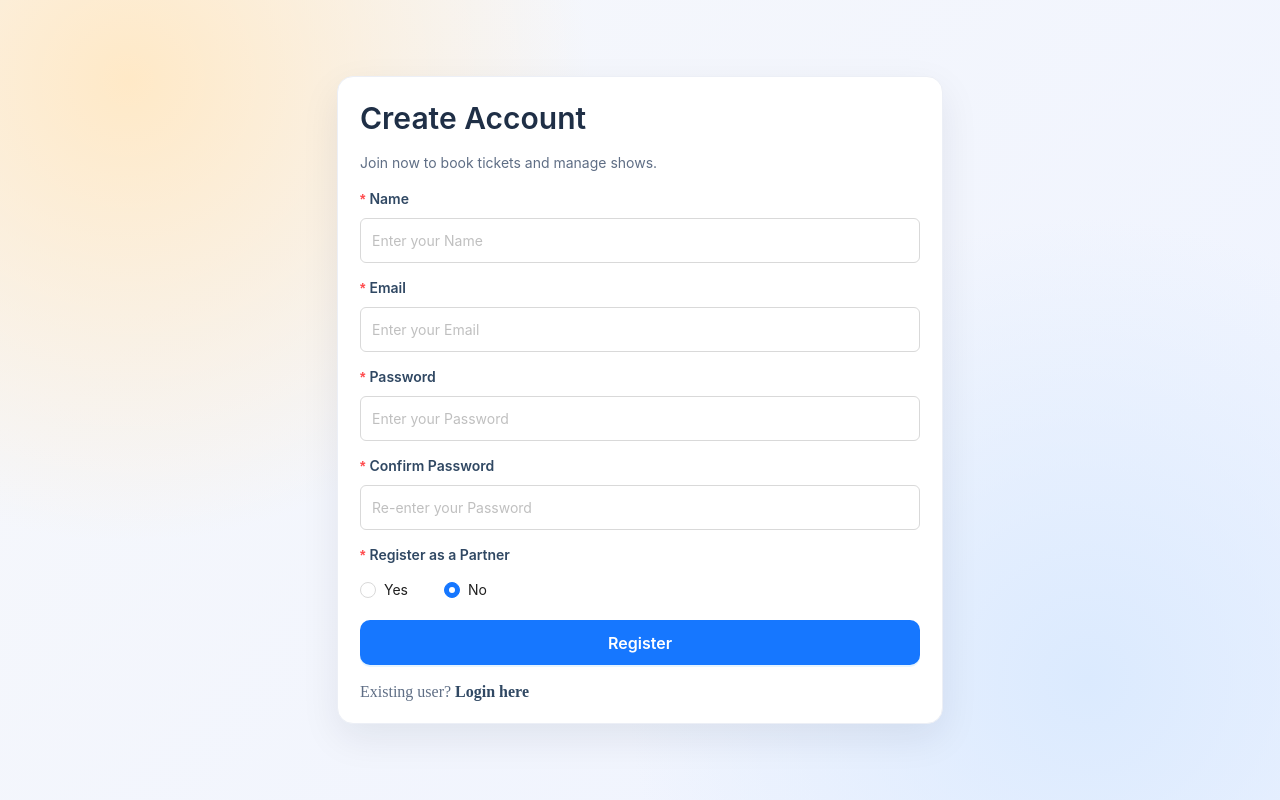
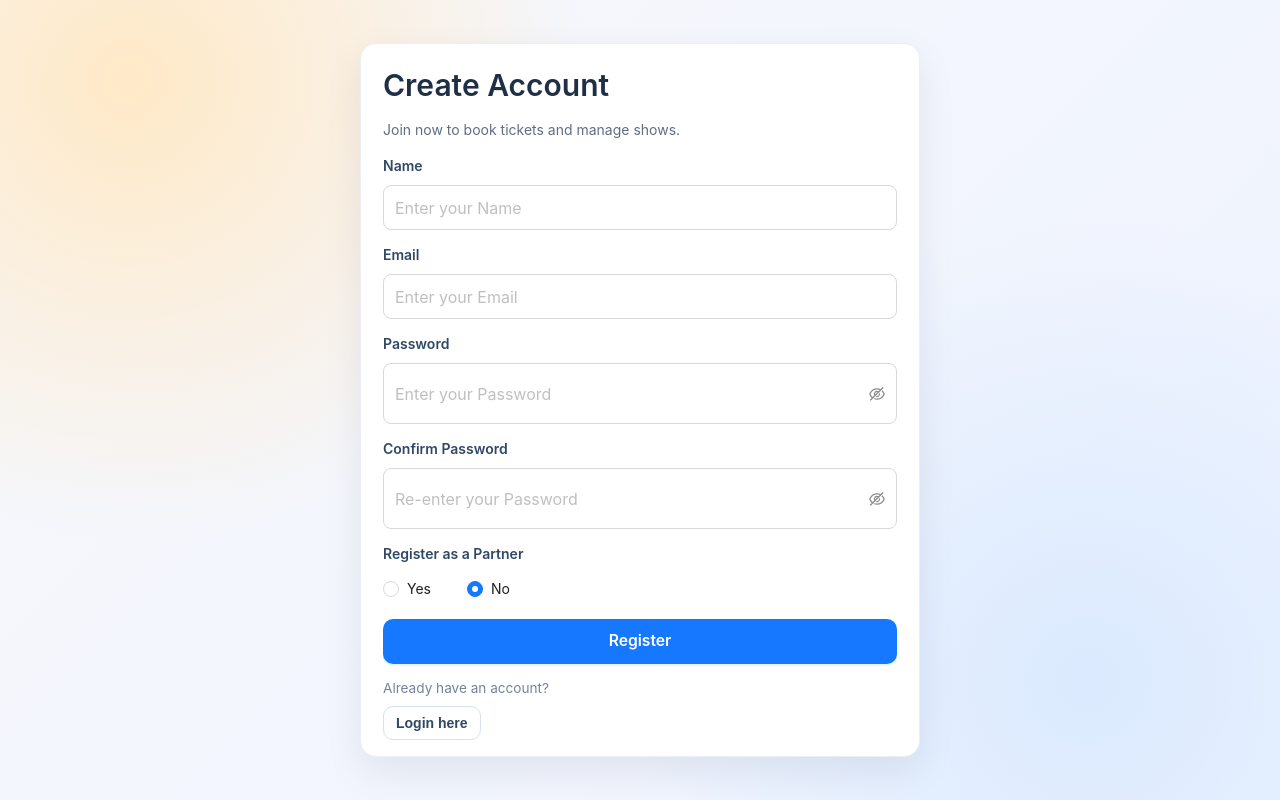
Before and after one commit to tajinder2610/Book-Tamasha-For-Me, a React (Vite) app in the folder client/: page /register in a window 1280 px wide. Built offline with nearby package versions, Linux system fonts and the light colour scheme.

Commit message:
deploy 8

```diff
--- a/client/src/App.css
+++ b/client/src/App.css
@@ -22,6 +22,14 @@
 
 .text-center {
   text-align: center;
+}
+
+.d-flex {
+  display: flex;
+}
+
+.align-items-center {
+  align-items: center;
 }
 
 .cursor-pointer {
--- a/client/src/main.jsx
+++ b/client/src/main.jsx
@@ -1,5 +1,6 @@
 import { StrictMode } from 'react'
 import { createRoot } from 'react-dom/client'
+import "antd/dist/reset.css";
 import './index.css'
 import App from './App.jsx'
 import {Provider} from "react-redux";
--- a/client/src/pages/Login/index.jsx
+++ b/client/src/pages/Login/index.jsx
@@ -43,7 +43,13 @@ function Login() {
           </Typography.Paragraph>
         </div>
 
-        <Form layout="vertical" onFinish={onFinish} className="auth-form">
+        <Form
+          layout="vertical"
+          onFinish={onFinish}
+          className="auth-form auth-login-form"
+          validateTrigger="onBlur"
+          requiredMark={false}
+        >
           <Form.Item
             label="Email"
             name="email"
@@ -53,7 +59,12 @@ function Login() {
               { type: "email", message: "Please enter a valid email" }
             ]}
           >
-            <Input type="email" placeholder="Enter your Email" />
+            <Input
+              type="email"
+              size="large"
+              autoComplete="email"
+              placeholder="Enter your Email"
+            />
           </Form.Item>
 
           <Form.Item
@@ -62,15 +73,19 @@ function Login() {
             className="d-block"
             rules={[{ required: true, message: "Password is required" }]}
           >
-            <Input type="password" placeholder="Enter your Password" />
+            <Input.Password
+              size="large"
+              autoComplete="current-password"
+              placeholder="Enter your Password"
+            />
           </Form.Item>
 
           <Form.Item className="d-block">
             <Button
               type="primary"
+              size="large"
               block
               htmlType="submit"
-              style={{ fontSize: "1rem", fontWeight: "600" }}
             >
               Login
             </Button>
@@ -78,18 +93,17 @@ function Login() {
         </Form>
 
         <div className="auth-links">
-          <p>
-            New user?{" "}
-            <Link to="/register" className="auth-link-no-underline">
+          <Typography.Paragraph className="auth-links-label m-0">
+            Need help?
+          </Typography.Paragraph>
+          <div className="auth-link-actions">
+            <Link to="/register" className="auth-link-chip">
               Register here
             </Link>
-          </p>
-          <p>
-            Forgot password?{" "}
-            <Link to="/forget" className="auth-link-no-underline">
-              Reset here
+            <Link to="/forget" className="auth-link-chip">
+              Reset password
             </Link>
-          </p>
+          </div>
         </div>
       </section>
     </main>
--- a/client/src/pages/Register/index.jsx
+++ b/client/src/pages/Register/index.jsx
@@ -30,7 +30,13 @@ const Register = () => {
               </Typography.Paragraph>
             </div>
 
-            <Form layout="vertical" onFinish={onFinish} className="auth-form">
+            <Form
+              layout="vertical"
+              onFinish={onFinish}
+              className="auth-form"
+              validateTrigger="onBlur"
+              requiredMark={false}
+            >
               <Form.Item
                 label="Name"
                 name="name"
@@ -39,7 +45,7 @@ const Register = () => {
                   { required: true, message: "Name is required" }
                 ]}
               >
-                <Input type="text" placeholder="Enter your Name" />
+                <Input size="large" type="text" autoComplete="name" placeholder="Enter your Name" />
               </Form.Item>
 
               <Form.Item
@@ -51,7 +57,7 @@ const Register = () => {
                   { type: "email", message: "Please enter a valid email" }
                 ]}
               >
-                <Input type="email" placeholder="Enter your Email" />
+                <Input size="large" type="email" autoComplete="email" placeholder="Enter your Email" />
               </Form.Item>
 
               <Form.Item
@@ -60,16 +66,35 @@ const Register = () => {
                 className="d-block"
                 rules={[{ required: true, message: "Password is required" }]}
               >
-                <Input type="password" placeholder="Enter your Password" />
+                <Input.Password
+                  size="large"
+                  autoComplete="new-password"
+                  placeholder="Enter your Password"
+                />
               </Form.Item>
 
               <Form.Item
                 label="Confirm Password"
                 name="confirmPassword"
                 className="d-block"
-                rules={[{ required: true, message: "Confirm Password is required" }]}
+                dependencies={["password"]}
+                rules={[
+                  { required: true, message: "Confirm Password is required" },
+                  ({ getFieldValue }) => ({
+                    validator(_, value) {
+                      if (!value || getFieldValue("password") === value) {
+                        return Promise.resolve();
+                      }
+                      return Promise.reject(new Error("Passwords do not match"));
+                    },
+                  }),
+                ]}
               >
-                <Input type="password" placeholder="Re-enter your Password" />
+                <Input.Password
+                  size="large"
+                  autoComplete="new-password"
+                  placeholder="Re-enter your Password"
+                />
               </Form.Item>
 
               <Form.Item
@@ -90,9 +115,9 @@ const Register = () => {
               <Form.Item className="d-block">
                 <Button
                   type="primary"
+                  size="large"
                   block
                   htmlType="submit"
-                  style={{ fontSize: "1rem", fontWeight: "600" }}
                 >
                   Register
                 </Button>
@@ -100,9 +125,12 @@ const Register = () => {
             </Form>
 
             <div className="auth-links">
-              <p>
-                Existing user? <Link to="/login" className="auth-link-no-underline">Login here</Link>
-              </p>
+              <Typography.Paragraph className="auth-links-label m-0">
+                Already have an account?
+              </Typography.Paragraph>
+              <div className="auth-link-actions">
+                <Link to="/login" className="auth-link-chip">Login here</Link>
+              </div>
             </div>
           </section>
         </main>
```
